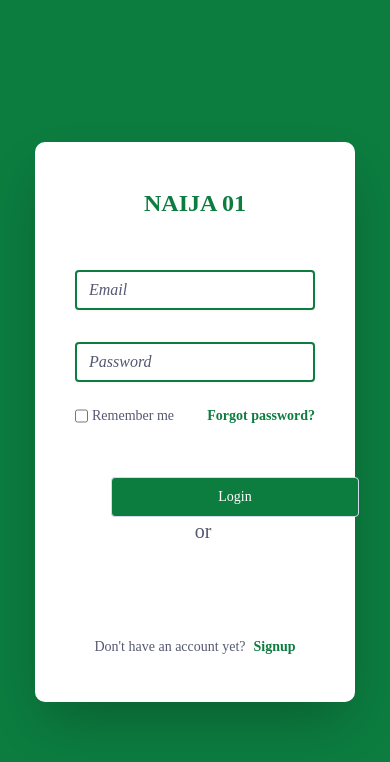
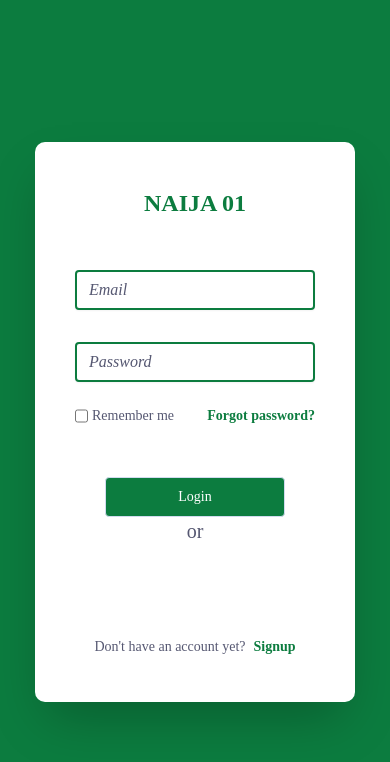
Before and after one commit to sanwofg/HR-App, a React (Create React App) app: page / in a window 390 px wide. Shown: the top 762 px of the page. Built offline with nearby package versions, Linux system fonts and the light colour scheme; a web font is replaced by a local one.

Commit message:
landing page responsiveness fixed

```diff
--- a/src/EntryPoint/LandingPage.js
+++ b/src/EntryPoint/LandingPage.js
@@ -129,17 +129,18 @@ function Landing() {
               </span>
             </div>
           </div>
-          <div className="max-sm:ml-20">
+          <div className="items-center">
             <Link to={'/dashboard'}>
-              <button className="bg-[#0c7c3f] text-[white] h-10 w-[20rem] text-[14px] font-medium rounded font-[serif] cursor-pointer border-[1px] border-[#d2dbef] hover:bg-[#d2dbef] hover:text-[black] hover:bg-opacity-15 max-sm:w-[15.5rem]">
+              <button className="bg-[#0c7c3f] text-[white] h-10 w-[20rem] max-sm:w-[180px] text-[14px] font-medium rounded font-[serif] cursor-pointer border-[1px] border-[#d2dbef] hover:bg-[#d2dbef] hover:text-[black] hover:bg-opacity-15 ">
                 Login
               </button>
             </Link>
-            <p className="font-sans text-xl text-[#565872] text-center max-sm:mr-16">
+            <p className="font-sans text-xl text-[#565872] text-center ">
               or
             </p>
+            <div className="max-sm:hidden">
               <GoogleLogin
-              className="max-sm:w-[150px]"
+                className=""
                 width={"320px"}
                 onSuccess={(credentialResponse) => {
                   console.log(credentialResponse);
@@ -148,6 +149,20 @@ function Landing() {
                   console.log("Login Failed");
                 }}
               />
+            </div>
+            <div className="sm:hidden">
+              <GoogleLogin
+                className="max-sm:w-[150px]"
+                // width={"320px"}
+                onSuccess={(credentialResponse) => {
+                  console.log(credentialResponse);
+                }}
+                onError={() => {
+                  console.log("Login Failed");
+                }}
+              />
+            </div>
+
           </div>
 
           <div className="flex flex-row justify-center gap-2 font-sans">
```
Lines whose indentation alone changed are shown as unchanged.
